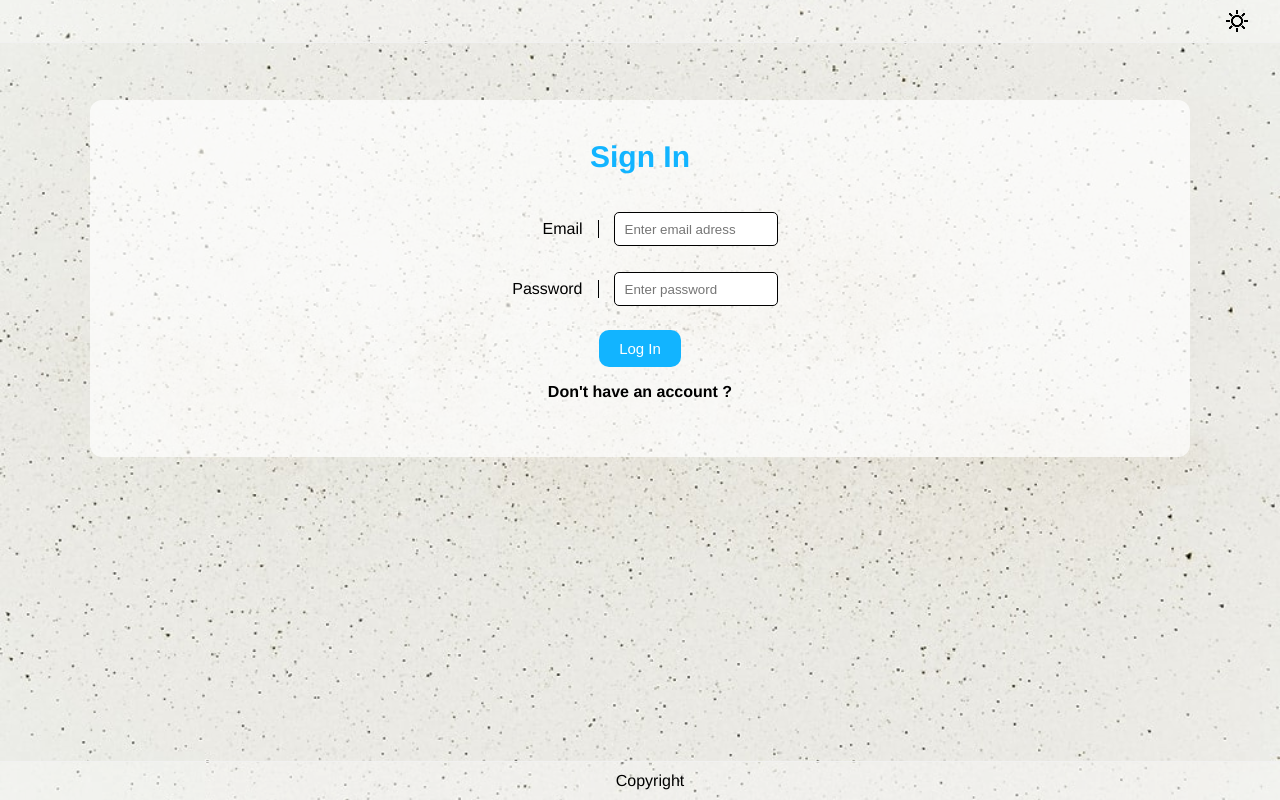
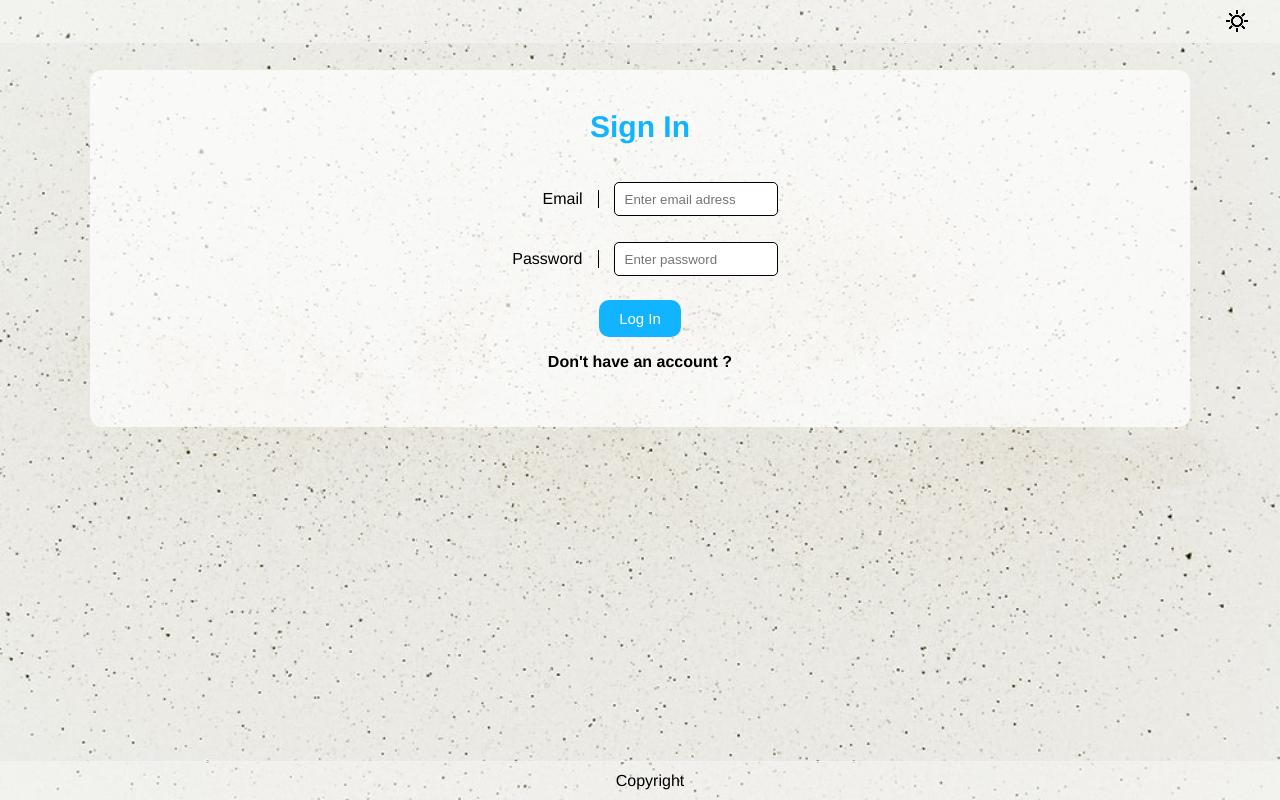
Before and after one commit to QuentinTengaGithub/Family-Tree, a Vue app: page /sign-in in a window 1280 px wide. Built offline with nearby package versions, Linux system fonts and the light colour scheme; no server answers.

Commit message:
add member

```diff
--- a/src/App.vue
+++ b/src/App.vue
@@ -142,7 +142,7 @@ body.dark {
   background-color: var(--content-bg);
   padding: 20px 0;
   border-radius: 12px;
-  margin: 60px 50px 0; /* 60px top, 50px sides, 0 bottom */
+  margin: 30px 50px 0; /* 60px top, 50px sides, 0 bottom */
 }
 
 .view-as-banner {
--- a/src/views/MemberList.vue
+++ b/src/views/MemberList.vue
@@ -309,7 +309,7 @@ export default {
     },
     methods: {
         goToHome() {
-            this.$router.push({ path: '/' });
+            this.$router.push({ path: '/add-member' });
         },
         formatBirthday(dateString) {
           if (!dateString) return '';
--- a/src/views/MemberTree.vue
+++ b/src/views/MemberTree.vue
@@ -214,7 +214,7 @@ export default {
   },
   methods: {
     goToHome() {
-      this.$router.push('/');
+      this.$router.push('/add-member');
     },
     startPan(event) {
       if (event.target.closest('.draggable-group')) {
```
